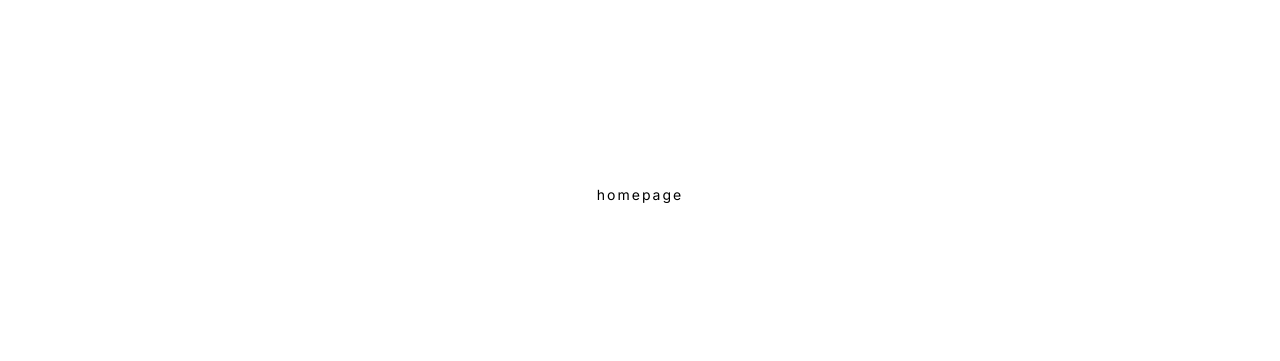
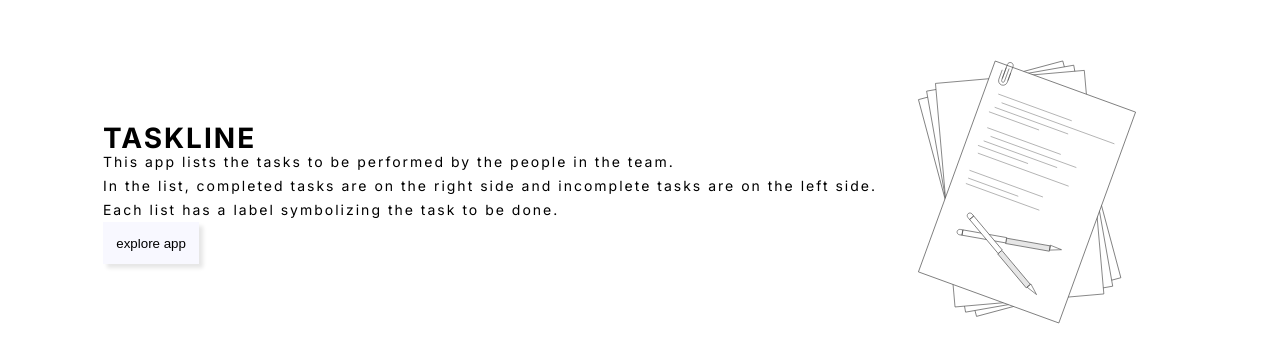
Before and after one commit to emrearabaci/taskline, a Next.js app: page / in a window 1280 px wide. Shown: the part 205-566 px from the top of the page. Built offline with nearby package versions, Linux system fonts and the light colour scheme.

Commit message:
Completed homepage design.

```diff
--- a/src/app/page.tsx
+++ b/src/app/page.tsx
@@ -1,10 +1,49 @@
+/* Next API */
+import Image from 'next/image';
+import Link from 'next/link';
+
+/* Components */
+import Button from '@/app/_components/Button/Button';
+
 /* Styles */
 import styles from '@/app/page.module.scss';
 
 export default function Home() {
   return (
     <main className={styles.main}>
-      <p>homepage</p>
+      <div className={styles.left}>
+        <h1 className={styles.typingAnimation}>TASKLINE</h1>
+        <p>
+          This app lists the tasks to be performed by the people in the team.
+        </p>
+
+        <p>
+          In the list, completed tasks are on the right side and incomplete
+          tasks are on the left side.
+        </p>
+
+        <p>Each list has a label symbolizing the task to be done.</p>
+
+        <div className={styles.border} />
+
+        <Link href="/taskline" passHref legacyBehavior>
+          <Button type={'button'} onClick={null} content={'explore app'} />
+        </Link>
+      </div>
+
+      <div className={styles.right}>
+        <Image
+          src={'/taskline-bg.svg'}
+          alt={'image'}
+          style={{
+            width: '100%'
+          }}
+          width={300}
+          height={300}
+          quality={80}
+          priority={true}
+        />
+      </div>
     </main>
   );
 }
```
